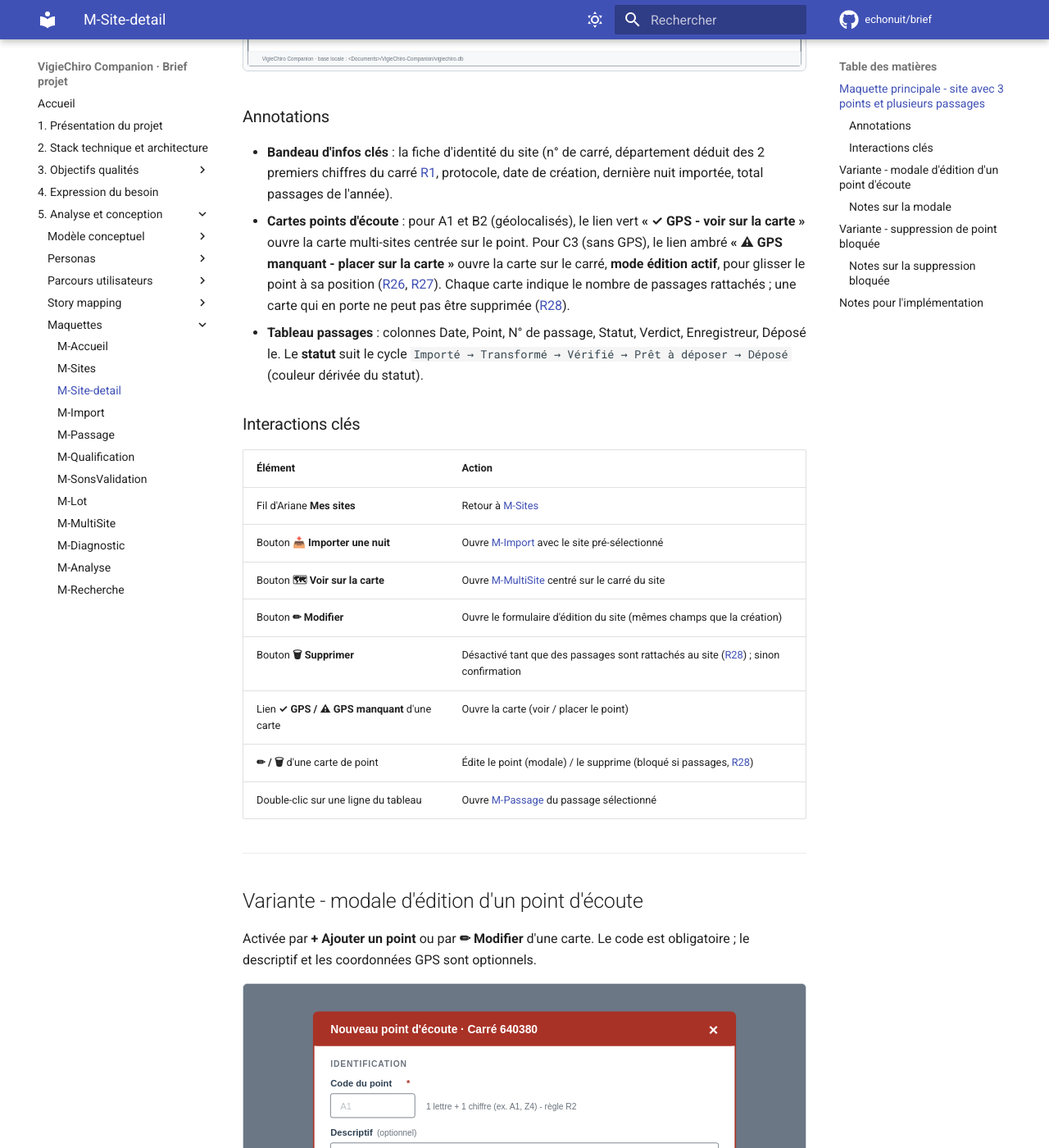
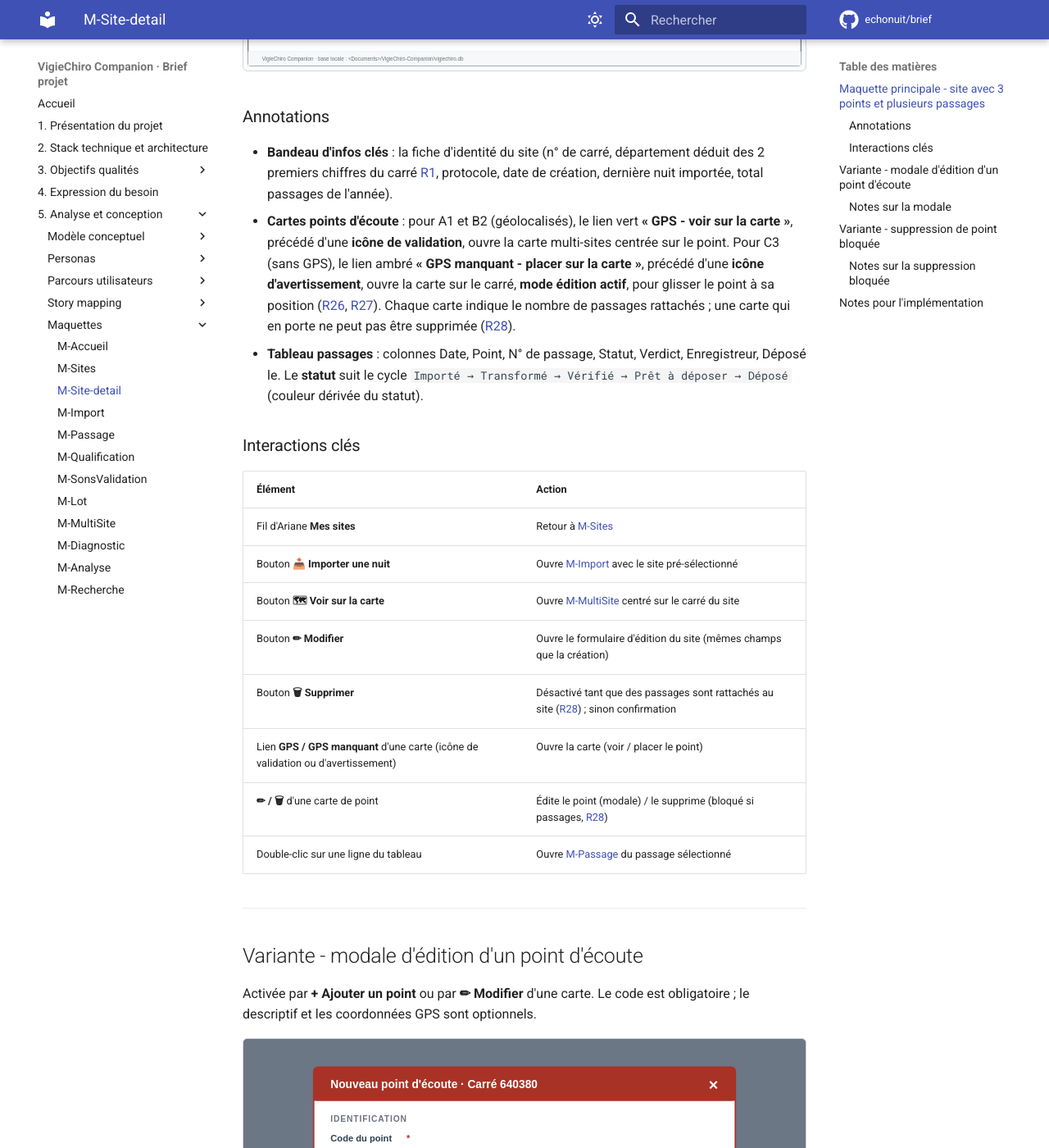
Before and after one commit to IUTInfoAix-S201/brief, an MkDocs documentation site: the page built from docs/Analyse et conception/Maquettes/M-Site-detail.md, in a window 1280 px wide and 1400 px high, scrolled down 875 px. Shown: the whole window at 82% size. Built offline with MkDocs 1.6.1 and Material for MkDocs 9.7.7, drawn with Linux system fonts in a browser that asks for light colours; comment, search, counter and statistics services are not loaded.

Commit message:
docs(M-Site-detail) : les liens GPS ne portent plus leur glyphe dans le libellé (#52)
Le brief citait les deux liens des cartes de point comme « ✓ GPS - voir sur la carte » et
« ⚠ GPS manquant - placer sur la carte », glyphe compris dans le libellé.

Le produit ne les écrit plus ainsi : depuis #2221, la sévérité se pose en icône à côté du
texte (`IconesSeverite`) au lieu d'être écrite dedans, et les libellés valent exactement
« GPS - voir sur la carte » et « GPS manquant - placer sur la carte ». Un lecteur qui
cherchait le libellé cité ne le trouvait donc plus.

La prose est alignée sur le produit livré, en nommant l'icône plutôt qu'en la collant au
texte. Les maquettes SVG ne changent pas : y dessiner le glyphe reste la façon normale de
représenter une icône dans un croquis, et elles restent visuellement fidèles.

Relevé à la passe 5 (brief projet) de la clôture du parapluie IUTInfoAix-S201/vigiechiro-pr-companion#2225.

```diff
--- a/docs/Analyse et conception/Maquettes/M-Site-detail.md
+++ b/docs/Analyse et conception/Maquettes/M-Site-detail.md
@@ -188,7 +188,7 @@ Cette vue présente **un site et tout ce qui s'y rattache** : sa fiche d'identit
 ### Annotations
 
 - **Bandeau d'infos clés** : la fiche d'identité du site (n° de carré, département déduit des 2 premiers chiffres du carré [R1](../Modèle%20conceptuel/Règles%20métier.md#r1), protocole, date de création, dernière nuit importée, total passages de l'année).
-- **Cartes points d'écoute** : pour A1 et B2 (géolocalisés), le lien vert **« ✓ GPS - voir sur la carte »** ouvre la carte multi-sites centrée sur le point. Pour C3 (sans GPS), le lien ambré **« ⚠ GPS manquant - placer sur la carte »** ouvre la carte sur le carré, **mode édition actif**, pour glisser le point à sa position ([R26](../Modèle%20conceptuel/Règles%20métier.md#r26), [R27](../Modèle%20conceptuel/Règles%20métier.md#r27)). Chaque carte indique le nombre de passages rattachés ; une carte qui en porte ne peut pas être supprimée ([R28](../Modèle%20conceptuel/Règles%20métier.md#r28)).
+- **Cartes points d'écoute** : pour A1 et B2 (géolocalisés), le lien vert **« GPS - voir sur la carte »**, précédé d'une **icône de validation**, ouvre la carte multi-sites centrée sur le point. Pour C3 (sans GPS), le lien ambré **« GPS manquant - placer sur la carte »**, précédé d'une **icône d'avertissement**, ouvre la carte sur le carré, **mode édition actif**, pour glisser le point à sa position ([R26](../Modèle%20conceptuel/Règles%20métier.md#r26), [R27](../Modèle%20conceptuel/Règles%20métier.md#r27)). Chaque carte indique le nombre de passages rattachés ; une carte qui en porte ne peut pas être supprimée ([R28](../Modèle%20conceptuel/Règles%20métier.md#r28)).
 - **Tableau passages** : colonnes Date, Point, N° de passage, Statut, Verdict, Enregistreur, Déposé le. Le **statut** suit le cycle `Importé → Transformé → Vérifié → Prêt à déposer → Déposé` (couleur dérivée du statut).
 
 ### Interactions clés
@@ -200,7 +200,7 @@ Cette vue présente **un site et tout ce qui s'y rattache** : sa fiche d'identit
 | Bouton **🗺 Voir sur la carte** | Ouvre [M-MultiSite](M-MultiSite.md) centré sur le carré du site |
 | Bouton **✏ Modifier** | Ouvre le formulaire d'édition du site (mêmes champs que la création) |
 | Bouton **🗑 Supprimer** | Désactivé tant que des passages sont rattachés au site ([R28](../Modèle%20conceptuel/Règles%20métier.md#r28)) ; sinon confirmation |
-| Lien **✓ GPS / ⚠ GPS manquant** d'une carte | Ouvre la carte (voir / placer le point) |
+| Lien **GPS / GPS manquant** d'une carte (icône de validation ou d'avertissement) | Ouvre la carte (voir / placer le point) |
 | **✏ / 🗑** d'une carte de point | Édite le point (modale) / le supprime (bloqué si passages, [R28](../Modèle%20conceptuel/Règles%20métier.md#r28)) |
 | Double-clic sur une ligne du tableau | Ouvre [M-Passage](M-Passage.md) du passage sélectionné |
 
```
